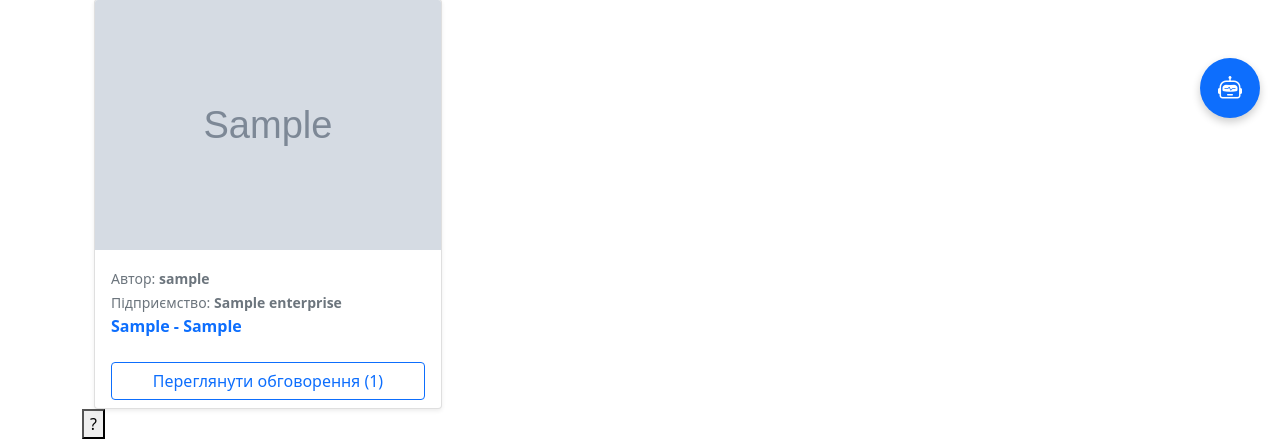
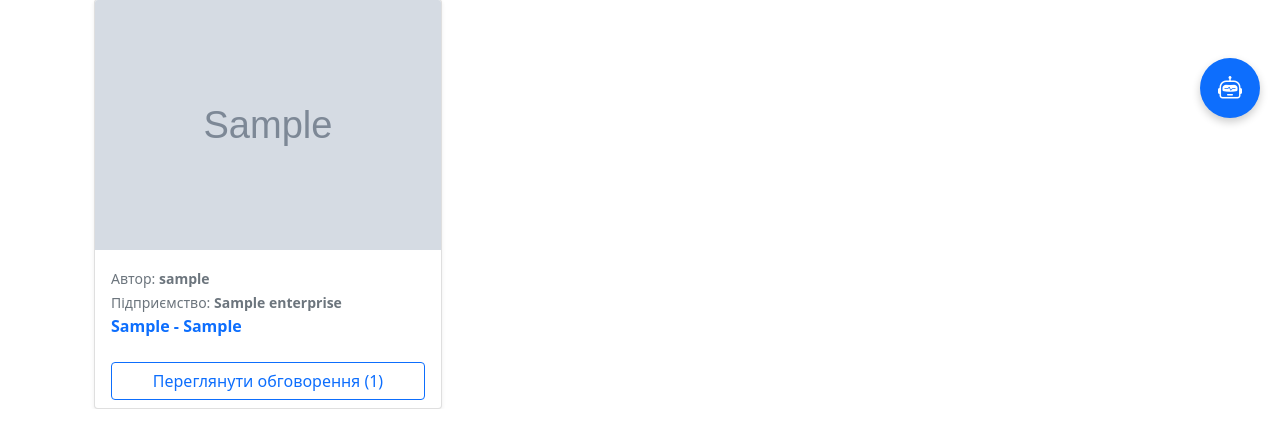
Before and after one commit to Romanveterinary/-vet25, a Flask app: page /community_feed in a window 1280 px wide. Shown: the part 662-1101 px from the top of the page. After the commit the page ends 1071 px from the top, so only its background shows below. Run offline with Flask 3, Linux system fonts and the light colour scheme; a user stored in the database is signed in; tables that the repository leaves empty hold one stand-in row (values such as "Sample post"); grey boxes marked "Sample" are stand-in pictures.

```diff
--- a/templates/community_feed.html
+++ b/templates/community_feed.html
@@ -27,7 +27,8 @@
                             {% else %}
                                 <img src="{{ url_for('static', filename=photo.filepath) }}" class="card-img-top" style="height: 250px; object-fit: cover;" alt="Фото випадку">
                             {% endif %}
-                            </a>
+
+                        </a>
                         <div class="card-body">
                             <p class="card-text">
                                 <small class="text-muted">Автор: <strong>{{ photo.user.username }}</strong></small><br>
@@ -55,17 +56,4 @@
         </div>
     {% endif %}
 </div>
-
-{% if current_user.is_authenticated %}
-<style>
-/* ... ваші стилі для чату ... */
-</style>
-<div class="chat-widget">
-</div>
-<button class="chat-toggle-btn">?</button>
-<script>
-/* ... ваш скрипт для чату ... */
-</script>
-{% endif %}
-
 {% endblock %}
```
